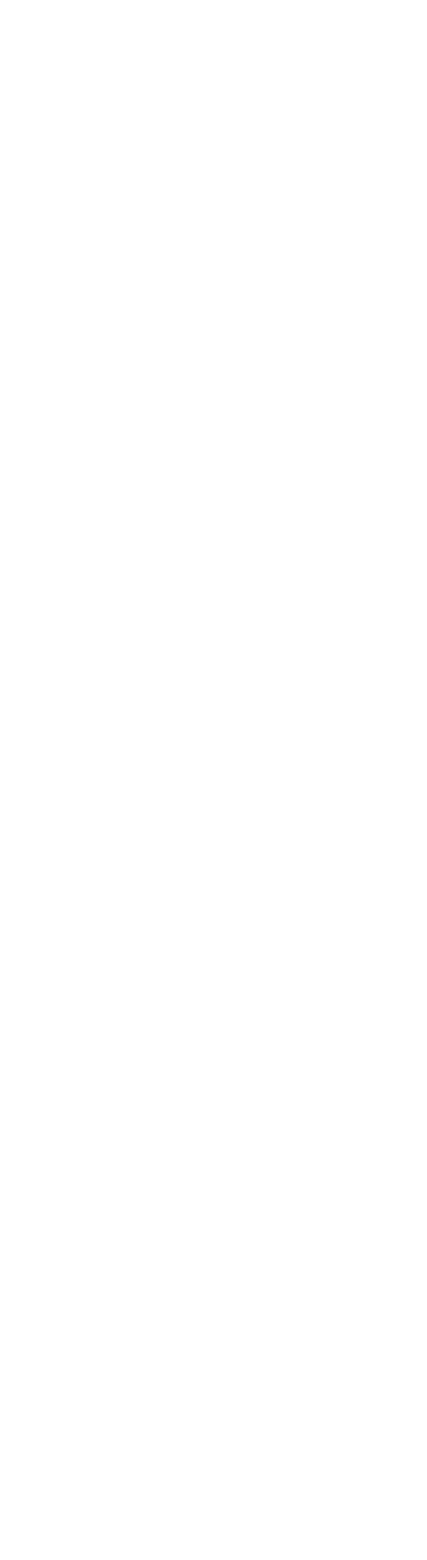
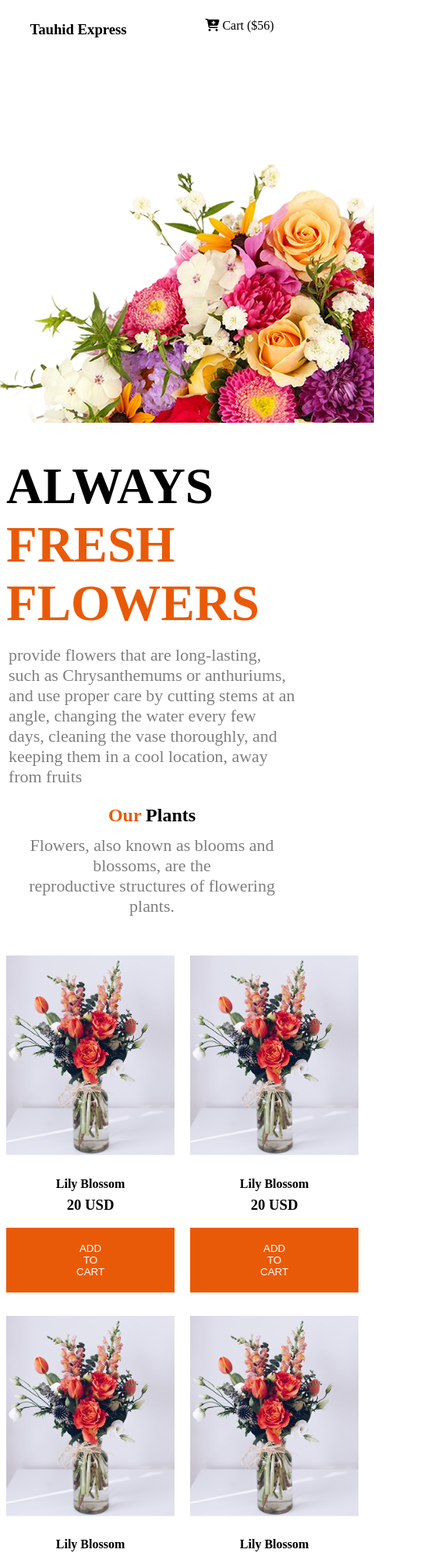
Before and after one commit to TauhidKiron/Responsive-Flowers, a plain HTML site: page index.html in a window 390 px wide. Shown: the top 2000 px of the page at 78% size, 548 px wide, since content can reach past the window. Before the commit the page ends 844 px from the top, so only its background shows below. Drawn offline with Linux system fonts and the light colour scheme.

Commit message:
added and responsive

```diff
--- a/css/style.css
+++ b/css/style.css
@@ -0,0 +1,137 @@
+@import url('https://fonts.googleapis.com/css2?family=Noto+Serif:ital,wght@0,100..900;1,100..900&display=swap');
+
+
+.noto-serif-{
+  font-family: "Noto Serif", serif;
+  font-optical-sizing: auto;
+  font-weight: 700;
+  font-style: normal;
+  font-variation-settings:
+    "wdth" 100;
+}
+/* Shared Styles */
+.section{
+    max-width: 1140px;
+    margin: 0 auto;
+}
+/* section{
+  margin-top: 120px;
+} */
+.primary-text{
+  color: #E95A08;
+}
+.primary-btn{
+  padding: 19px 90px;
+  background-color: #E95A08;
+  color: white;
+  border: 0;
+}
+.content-description{
+  color: rgba(0, 0, 0, 0.5);
+  font-size: 1.37rem;
+  margin: 3px;
+}
+.section-info{
+  text-align: center;
+}
+
+/* nav styles */
+.nav{
+  display: flex;
+  justify-content: space-between;
+}
+.nav-links{
+  display: flex;
+  gap: 48px;
+  list-style: none;
+}
+.link a{
+  text-decoration: none;
+}
+/* Banner Section styles */
+.banner-title{
+  font-size: 4.06rem;
+  margin-bottom: 1rem;
+}
+.section-title{
+  margin-bottom: 12px;
+}
+.banner{
+  margin-top: 120px;
+  display: flex;
+  align-items: center;
+  gap:0;
+}
+/* plant section styles */
+.plants{
+  display: grid;
+  grid-template-columns: repeat(4,1fr);
+  row-gap: 30px;
+  column-gap: 20px;
+  margin-top: 50px;
+}
+.plant{
+  max-width: 270px;
+  max-height: 485px;
+}
+.plant img{
+  width: 100%;
+}
+.card-title{
+  margin-bottom: 7px;
+}
+.card-description{
+  margin-top:2px;
+}
+.card-info{
+  text-align: center;
+}
+/* Flowers lovers section */
+.lovers{
+  position: relative;
+  margin-top: 200px;
+  display: flex;
+  gap: 60px;
+}
+
+#badge{
+  position: absolute;
+  top: -130px;
+  left: 360px;
+  width: 280px;
+  height: 286px;
+}
+.lover-info{
+  display: flex;
+  flex-direction: column;
+  gap: 20px;
+  padding:15px;
+}
+.lover-info-title{
+  font-size: 3.12rem;
+  margin: 0;
+}
+/* Small Device styles */
+@media screen and (max-width:576px) {
+  .nav{
+    justify-content: space-around;
+  }
+  .link{
+    display: none;
+  }
+  .banner{
+    flex-direction: column-reverse;
+  }
+  /* Plants section */
+  .plants{
+    grid-template-columns: repeat(2,1fr);
+    /* align-items: center;
+    justify-items: center; */
+  }
+  .lovers{
+    flex-direction: column;
+  }
+  #badge{
+    display: none;
+  }
+}
--- a/index.html
+++ b/index.html
@@ -3,16 +3,118 @@
 <head>
     <meta charset="UTF-8">
     <meta name="viewport" content="width=device-width, initial-scale=1.0">
+     <!-- Font Awesome  -->
+      <script src="https://kit.fontawesome.com/8ce09d8ee2.js" crossorigin="anonymous"></script>
+     <link rel="stylesheet" href="/css/style.css">
     <title>Responsive Flower</title>
 </head>
 <body>
-    <header>
-        <nav>
-
+    <header class="section">
+        <nav class="nav">
+            <h3 class="nav-title">Tauhid Express</h3>
+            <ul class="nav-links">
+                <li class="link"><a href="">Home</a></li>
+                <li class="link"><a href="">Shop</a></li>
+                <li class="link"><a href="">About Us</a></li>
+                <li class=""><span><i class="fa-solid fa-cart-plus"></i></span> Cart ($56)</li>
+            </ul>
         </nav>
+        <div class="banner">
+            <div class="banner-info">
+                <h1 class="banner-title ">ALWAYS <span class="primary-text">FRESH FLOWERS</span></h1>
+                <p class="content-description">provide flowers that are long-lasting, such as Chrysanthemums or anthuriums, and use proper care by cutting stems at an angle, changing the water every few days, cleaning the vase thoroughly, and keeping them in a cool location, away from fruits</p>
+            </div>
+            <img src="assets/hero-flower.png" alt="">
+        </div>
     </header>
     <main>
+        <section class="section">
+            <div class="section-info">
+                <h1 class="section-title"> <span class="primary-text">Our</span> Plants</h3>
+            <p class="content-description">Flowers, also known as blooms and blossoms, are the <br> reproductive structures of flowering plants. </p>
+            </div>
+            <!-- Plant container -->
+             <div class="plants">
+                <div class="plant">
+                    <img src="assets/sample-flower-image.png" alt="">
+                    <div class="card-info">
+                        <h4 class="card-title">Lily Blossom</h4>
+                        <h3 class="card-description">20 USD</h3>
+                        <button class="primary-btn">ADD TO CART</button>
+                    </div>
+                </div>
+                <div class="plant">
+                    <img src="assets/sample-flower-image.png" alt="">
+                    <div class="card-info">
+                        <h4 class="card-title">Lily Blossom</h4>
+                        <h3 class="card-description">20 USD</h3>
+                        <button class="primary-btn">ADD TO CART</button>
+                    </div>
+                </div>
+                <div class="plant">
+                    <img src="assets/sample-flower-image.png" alt="">
+                    <div class="card-info">
+                        <h4 class="card-title">Lily Blossom</h4>
+                        <h3 class="card-description">20 USD</h3>
+                        <button class="primary-btn">ADD TO CART</button>
+                    </div>
+                </div>
+                <div class="plant">
+                    <img src="assets/sample-flower-image.png" alt="">
+                    <div class="card-info">
+                        <h4 class="card-title">Lily Blossom</h4>
+                        <h3 class="card-description">20 USD</h3>
+                        <button class="primary-btn">ADD TO CART</button>
+                    </div>
+                </div>
+                <div class="plant">
+                    <img src="assets/sample-flower-image.png" alt="">
+                    <div class="card-info">
+                        <h4 class="card-title">Lily Blossom</h4>
+                        <h3 class="card-description">20 USD</h3>
+                        <button class="primary-btn">ADD TO CART</button>
+                    </div>
+                </div>
+                <div class="plant">
+                    <img src="assets/sample-flower-image.png" alt="">
+                    <div class="card-info">
+                        <h4 class="card-title">Lily Blossom</h4>
+                        <h3 class="card-description">20 USD</h3>
+                        <button class="primary-btn">ADD TO CART</button>
+                    </div>
+                </div>
+                <div class="plant">
+                    <img src="assets/sample-flower-image.png" alt="">
+                    <div class="card-info">
+                        <h4 class="card-title">Lily Blossom</h4>
+                        <h3 class="card-description">20 USD</h3>
+                        <button class="primary-btn">ADD TO CART</button>
+                    </div>
+                </div>
+                <div class="plant">
+                    <img src="assets/sample-flower-image.png" alt="">
+                    <div class="card-info">
+                        <h4 class="card-title">Lily Blossom</h4>
+                        <h3 class="card-description">20 USD</h3>
+                        <button class="primary-btn">ADD TO CART</button>
+                    </div>
+                </div>
+             </div>
+        </section>
+        <!-- plant Lover container -->
+         <div class="lovers section">
+          <div class="img-container">
+              <img src="assets/flower-store.png" alt="">
+            <img id="badge" src="assets/trusted-badge.png" alt="">
+          </div>
+            <div class="lover-info">
+                <h2 class="lover-info-title">Flower & Plants <br> Lover</h2>
+                    <li class="content-description">I love growing flowers and planting in my garden. It brings me so much peace and satisfaction. Watching them from tiny seeds into full blossoms is like magic. It gives me a sense of acc...</li>
+                    <li class="content-description">I would like to invite you to my publication "Healthy Exotic Gardening". We are having a special segment in December, and I hope you will join us.</li>
+                    <li class="content-description">When I walk through a park or a garden filled with flowers, I feel like stepping into a dream world. Everything feels peaceful, quiet, and calm, making the world seem peaceful. </li>
 
+            </div>
+         </div>
     </main>
     <footer>
 
```
